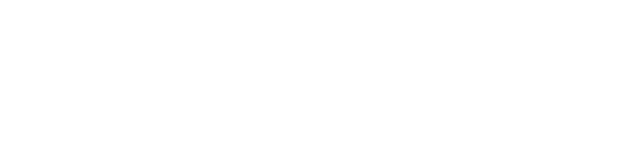
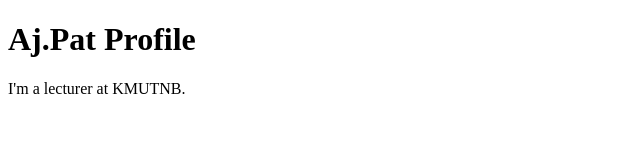
Before and after one commit to SsxnN7070/github-desktop-project, a plain HTML site: page index.html in a window 1280 px wide. Shown: the whole page, without its empty margins (0-640 px from the left). Drawn offline with Linux system fonts and the light colour scheme.

Commit message:
add information

```diff
--- a/index.html
+++ b/index.html
@@ -6,6 +6,7 @@
     <title>Document</title>
 </head>
 <body>
-
+    <h1>Aj.Pat Profile</h1>
+    <p>I'm a lecturer at KMUTNB.</p>
 </body>
 </html>
```
